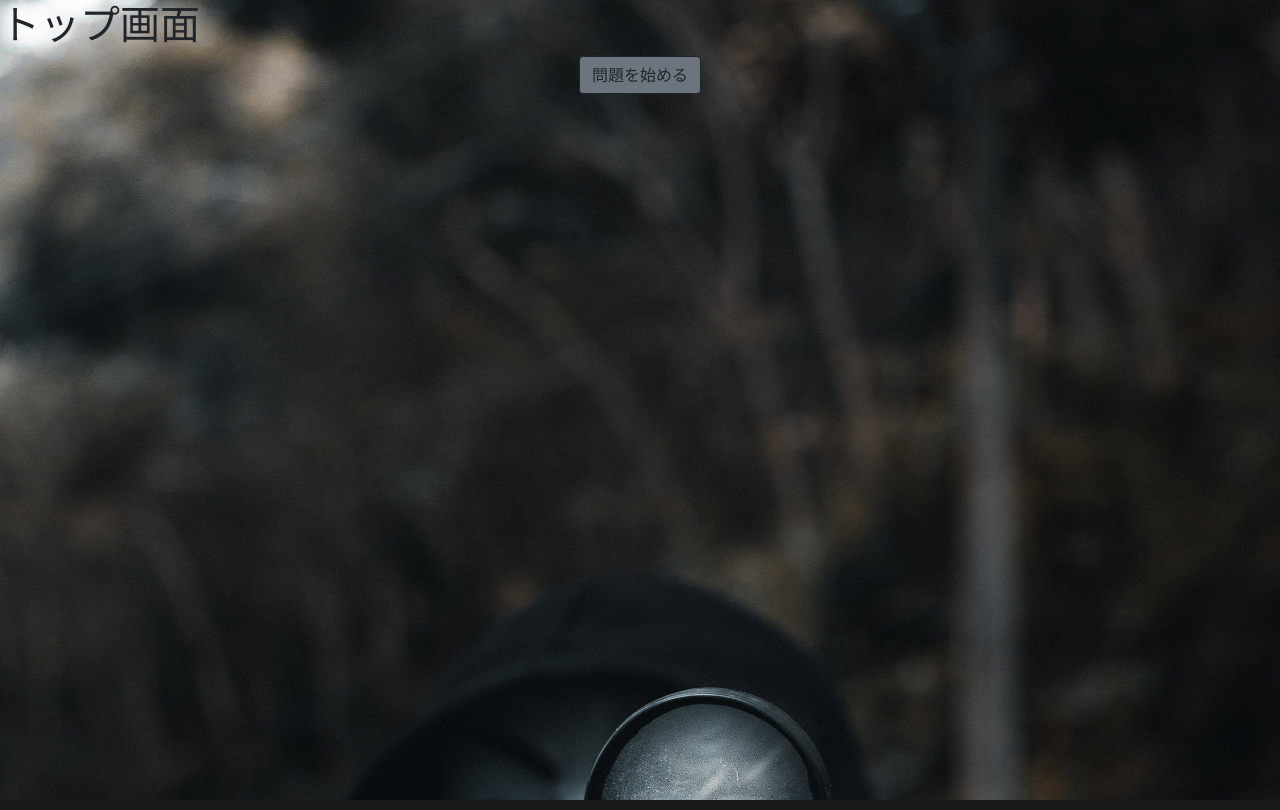
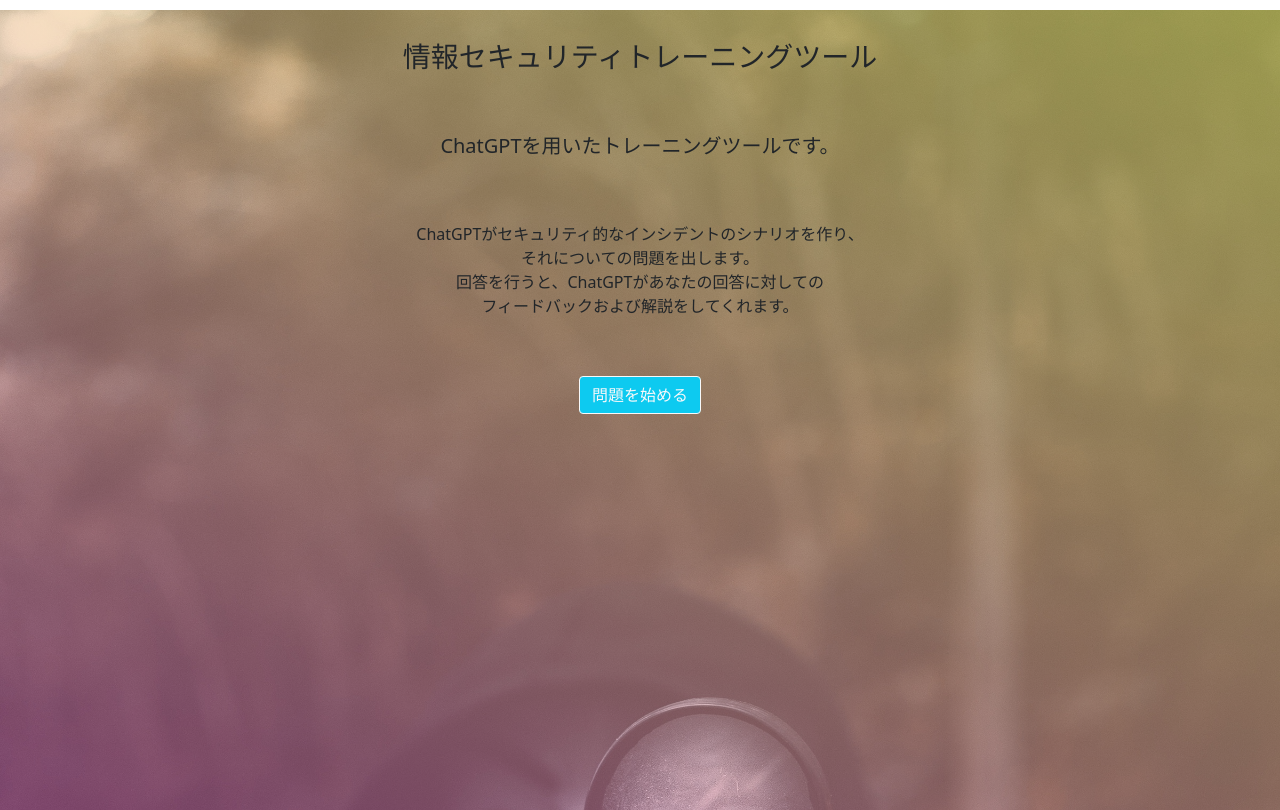
Before and after one commit to fum1h1to/SecureLearnGPT, a Flask app: page / in a window 1280 px wide. Run offline with Flask 3, Linux system fonts and the light colour scheme.

Commit message:
TOP画面完成（仮）

```diff
--- a/static/css/style.css
+++ b/static/css/style.css
@@ -22,8 +22,20 @@ ex) #top .hoge {
 --------------------------------------- */
 #top .background-set{
   min-height: 100vh;
-  background: url(image/top-background.jpg);
-  background-size: cover;
+  background: linear-gradient(25deg, rgba(242, 119, 203, 0.461), rgba(240, 238, 114, 0.625)),url(image/top-background.jpg);
+  background-size:cover;
+}
+#top .top-character{
+  padding: 30px;
+  margin: 10px
+}
+#top .second-top{
+  padding: 10px;
+  margin: 20px;
+}
+#top .explanation{
+  padding: 10px;
+  margin: auto;
 }
 
 
--- a/templates/index.html
+++ b/templates/index.html
@@ -13,9 +13,13 @@
 <body>
   <section id="top" class="basePageContainer js-basePageContainer is-active">
       <div class="background-set">
-        <h1>トップ画面</h1>
       <div class="text-center">
-          <button type="button-lg" class="btn btn-outline-dark bg-secondary" onclick="pageChanger('problem')">問題を始める</button>
+          <h3 class="top-character">情報セキュリティトレーニングツール</h3>
+          <h5 class="second-top">ChatGPTを用いたトレーニングツールです。</h5><br>
+          <p class="explanation">ChatGPTがセキュリティ的なインシデントのシナリオを作り、<br>それについての問題を出します。<br>
+            回答を行うと、ChatGPTがあなたの回答に対しての<br>フィードバックおよび解説をしてくれます。<br>
+          </p><br><br>
+            <button type="button-lg" class="btn btn-outline-light bg-info" onclick="pageChanger('problem')">問題を始める</button>
       </div>
       </div>
   </section>
```
